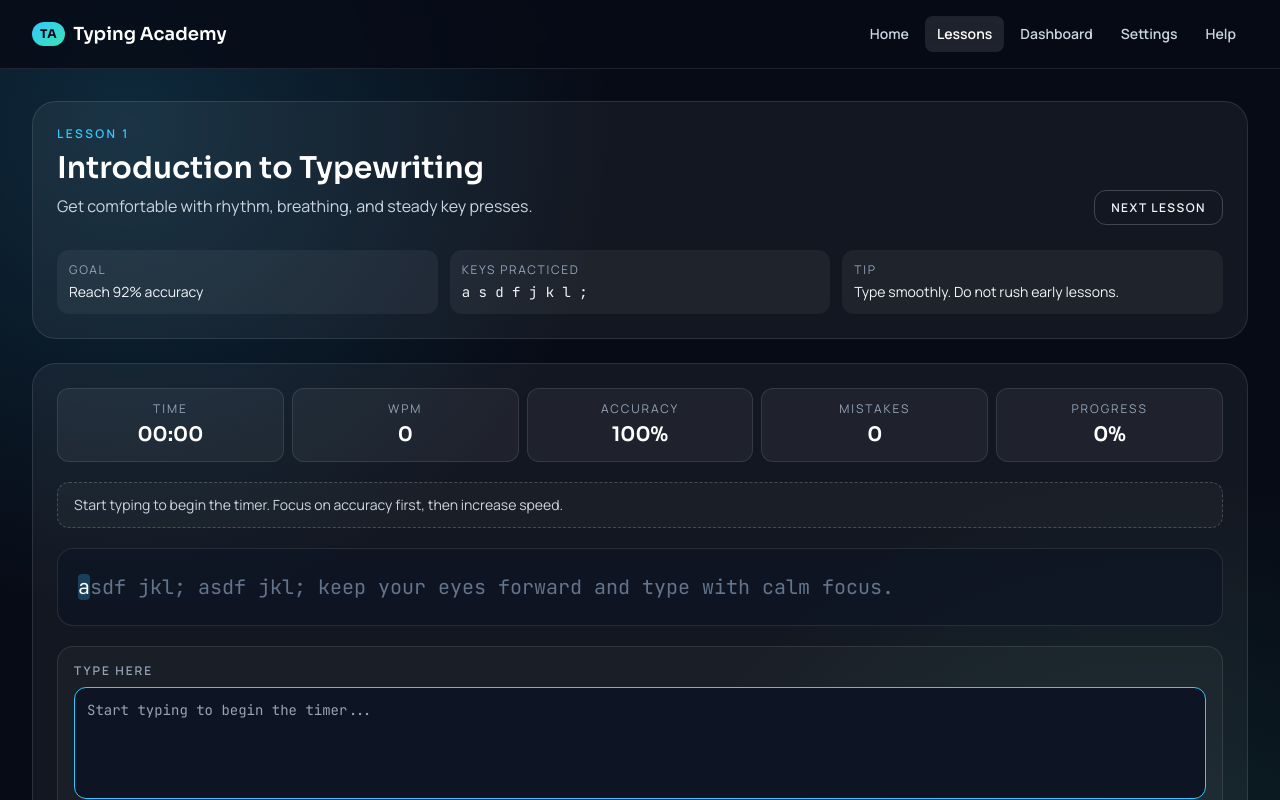
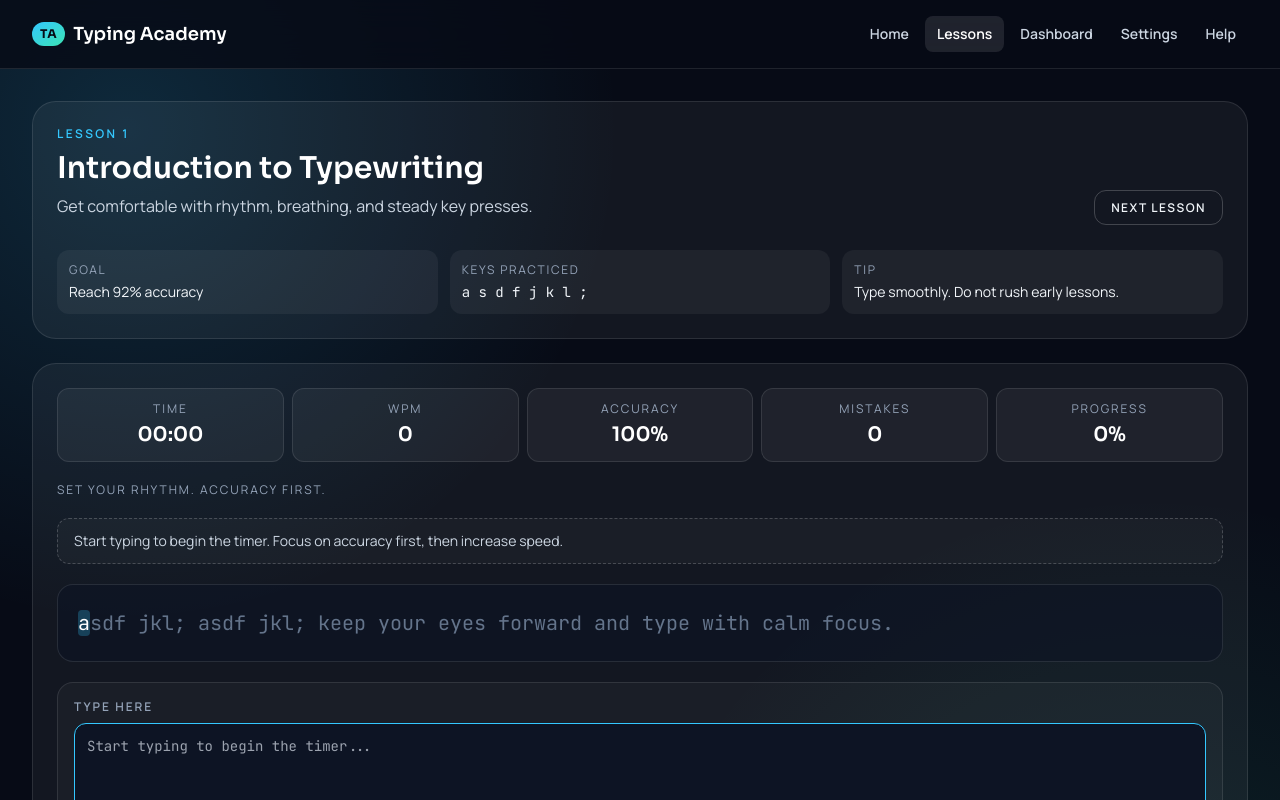
Before and after one commit to Arbab-ofc/Typing-Academy, a React (Vite) app: page /lessons/1 in a window 1280 px wide. Shown: the top 800 px of the page. Built offline with nearby package versions, Linux system fonts and the light colour scheme.

Commit message:
feat: add motivational microcopy based on live progress

```diff
--- a/src/components/practice/TypingPanel.jsx
+++ b/src/components/practice/TypingPanel.jsx
@@ -22,10 +22,19 @@ export default function TypingPanel({ lesson, session, onComplete, textSize = 'm
     onTextChange,
     restart
   } = session;
+  const motivation =
+    metrics.progress < 25
+      ? 'Set your rhythm. Accuracy first.'
+      : metrics.progress < 60
+        ? 'Great pace. Keep your shoulders relaxed.'
+        : metrics.progress < 100
+          ? 'Final stretch. Stay precise.'
+          : 'Finished. Review your result and continue.';
 
   return (
     <div className={`rounded-3xl border border-white/10 bg-white/5 ${panelClassMap[panelSize] || panelClassMap.comfortable}`}>
       <StatsBar elapsedSeconds={elapsedSeconds} metrics={metrics} />
+      <p className="text-xs uppercase tracking-[0.16em] text-slate-400">{motivation}</p>
 
       {!isStarted ? (
         <p className="rounded-xl border border-dashed border-white/20 bg-white/[0.03] px-4 py-3 text-sm text-slate-300">
```
